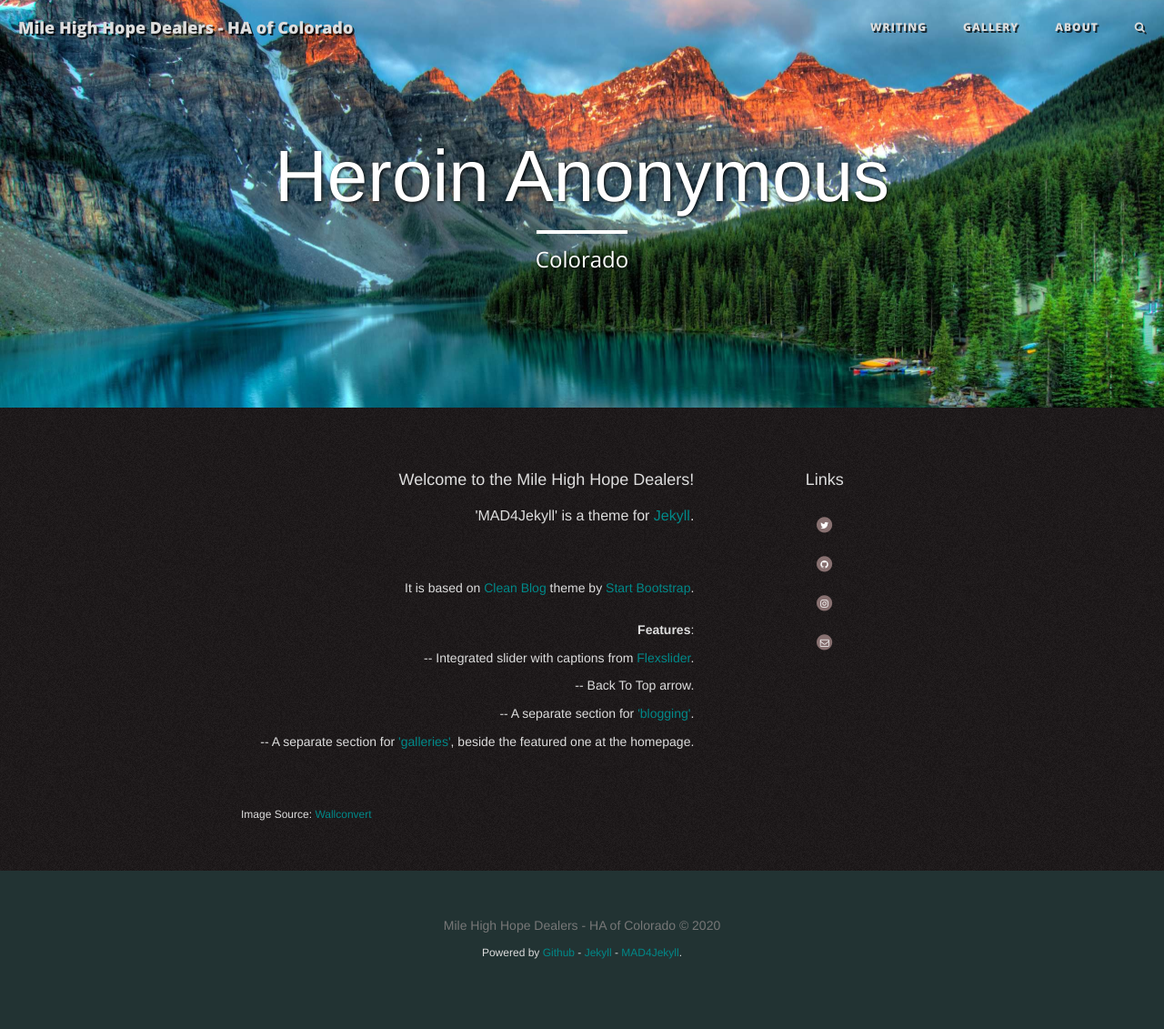
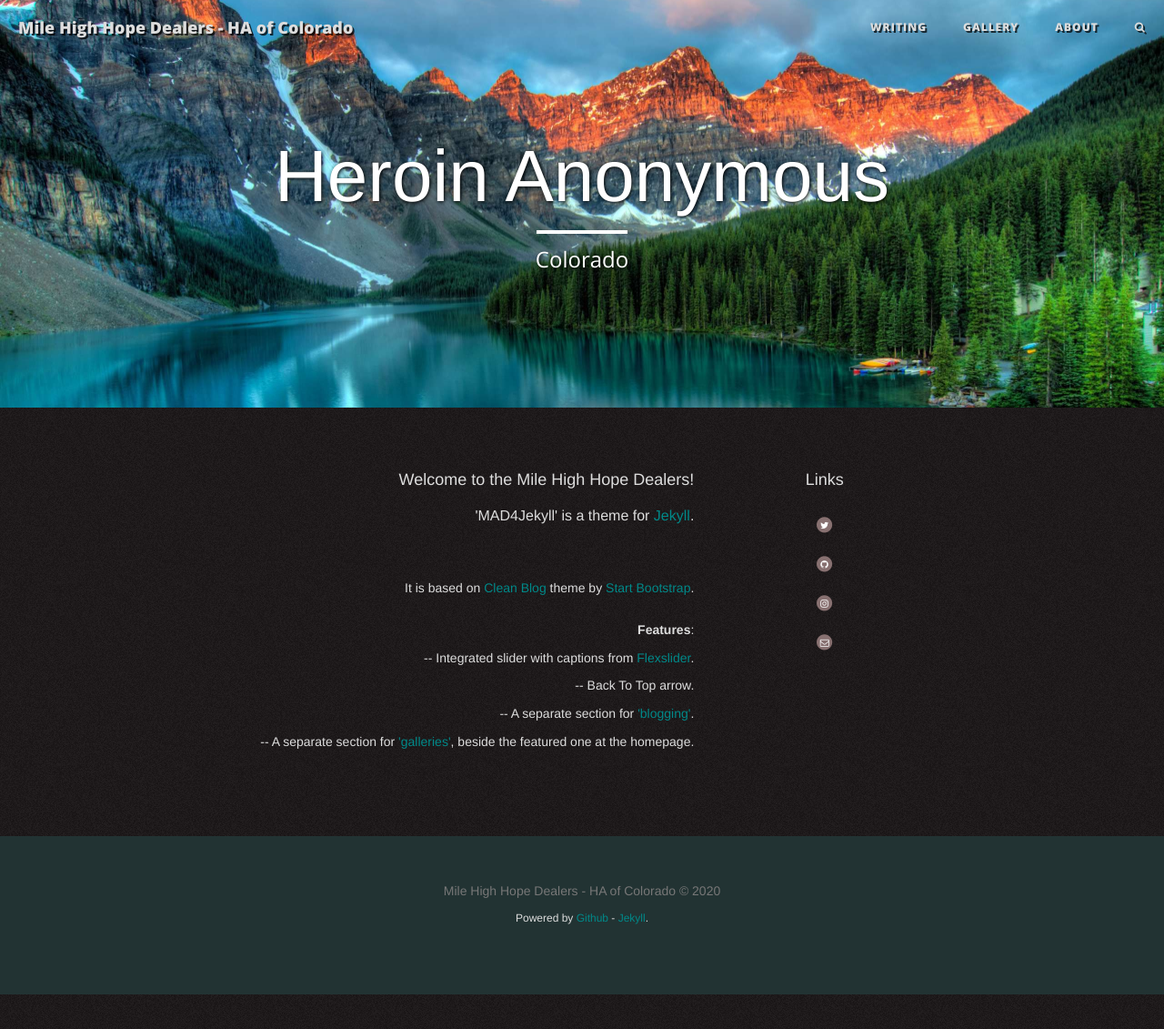
Before and after one commit to StarPerfect/RubyMileHighHopeDealers, a Jekyll site: the page built from pages/index.html, in a window 1280 px wide and 1131 px high. Shown: the whole window at 91% size. Built offline with Jekyll 4.4.1, drawn with Linux system fonts in a browser that asks for light colours; nearby versions of some CDN libraries.

Commit message:
Update Index pages

```diff
--- a/_includes/footer.html
+++ b/_includes/footer.html
@@ -4,7 +4,7 @@
         <div class="row">
             <div class="col-lg-8 col-lg-offset-2 col-md-10 col-md-offset-1">
                 <p class="copyright text-muted">{{ site.title }} &copy;  {{ site.time | date: '%Y' }}</p>
-<center><h6><p>Powered by <a href="https://github.com/">Github</a> - <a href="https://github.com/jekyll/">Jekyll</a> - <a href="https://github.com/madforjekyll/madforjekyll.github.io">MAD4Jekyll</a>.</p></h6></center>
+<center><h6><p>Powered by <a href="https://github.com/">Github</a> - <a href="https://github.com/jekyll/">Jekyll</a>.</p></h6></center>
             </div>
         </div>
     </div>
--- a/pages/index.html
+++ b/pages/index.html
@@ -95,7 +95,7 @@ permalink: ./index.html
 
 
 <br>
-<h6><p>Image Source: <a href="http://www.wallconvert.com/wallpapers/fantasy/on-cliffs-edge-18900.html">Wallconvert</a></p></h6>
+
 
 
 
```
Also changed, not shown: 1 other file.
